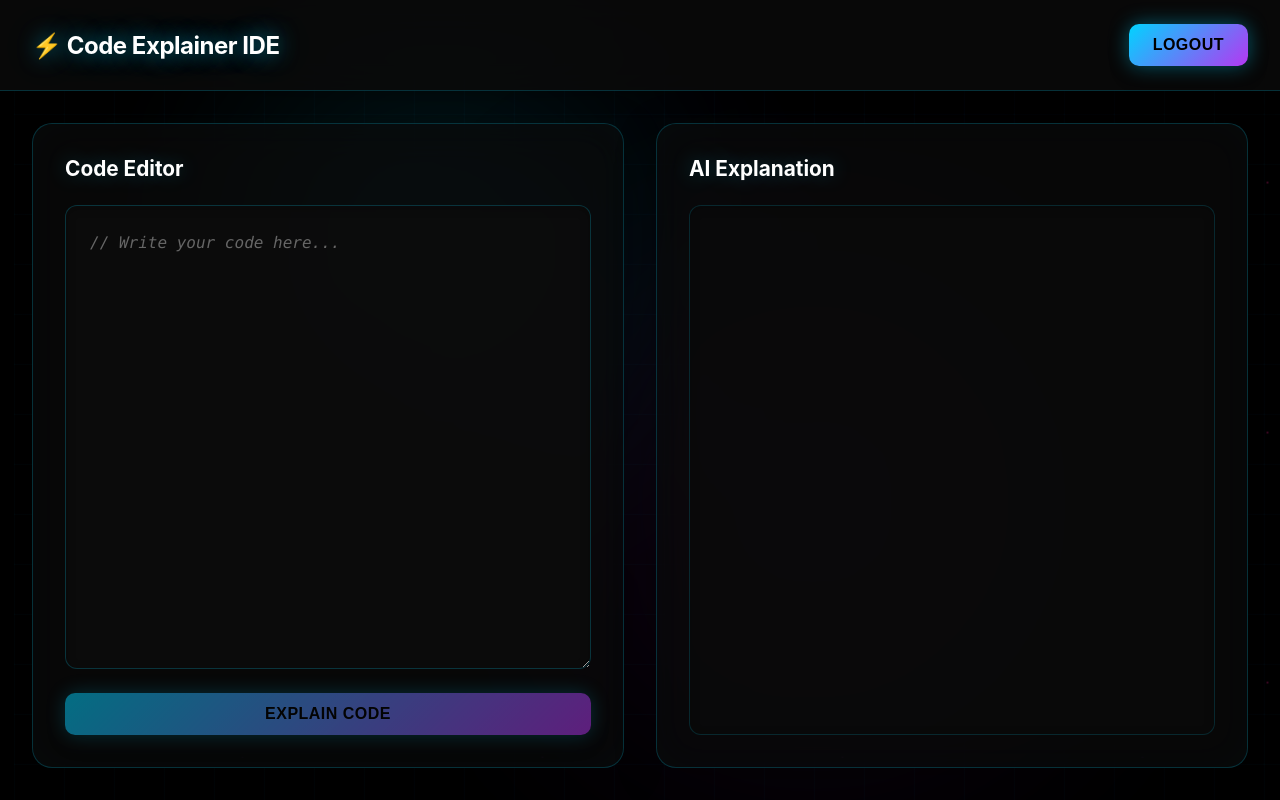
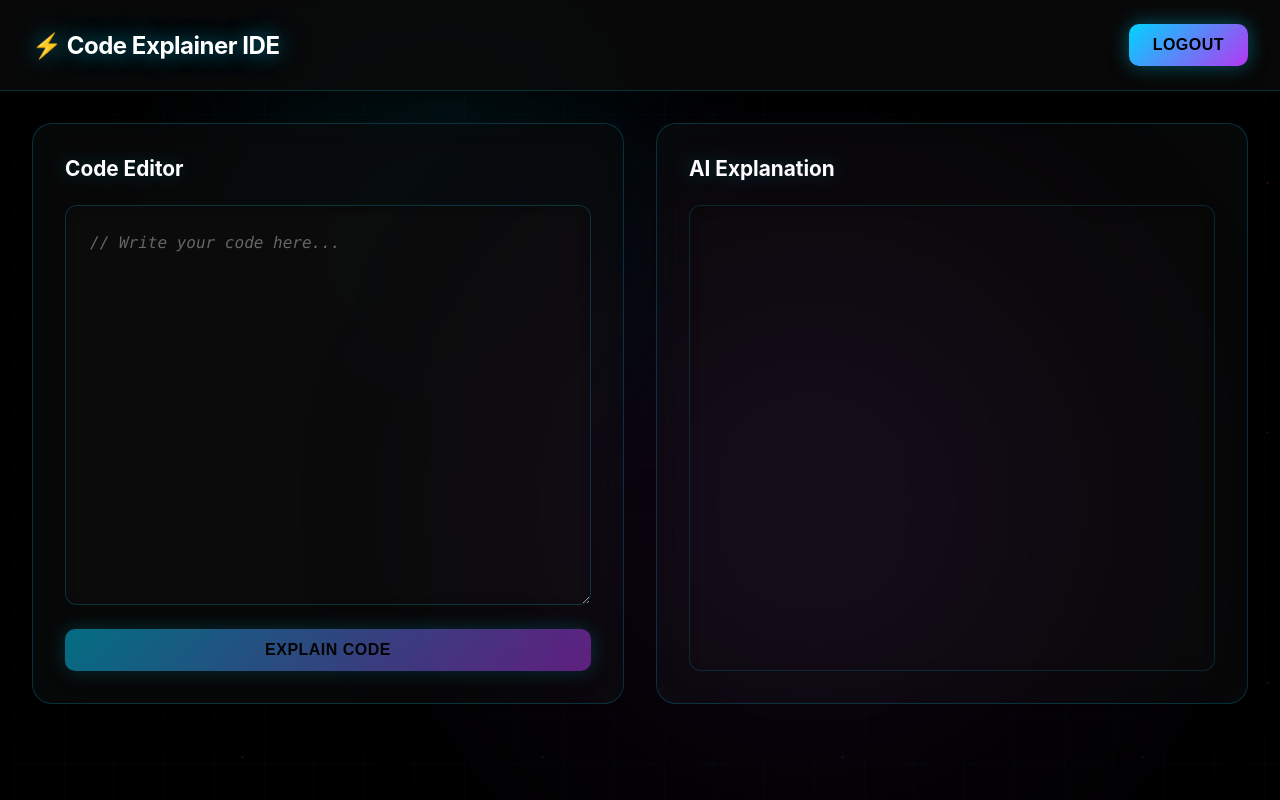
Before and after one commit to yadavrajneesh481/codedecoder, a React (Vite) app in the folder client/: page /codeexplainer in a window 1280 px wide. Built offline with nearby package versions, Linux system fonts and the light colour scheme; sample sign-in values are in the browser's storage.

Commit message:
Update CodeExplainer.css

```diff
--- a/client/src/pages/CodeExplainer.css
+++ b/client/src/pages/CodeExplainer.css
@@ -636,32 +636,25 @@ body::after {
   outline: 2px solid var(--neon-blue);
   outline-offset: 3px;
 }
+html, body {
+  height: 100%;
+}
 
-/* Ensure page can scroll */
 body {
+  overflow-y: auto;
   overflow-x: hidden;
+  -webkit-overflow-scrolling: touch;
+}
+
+.wrapper {
+  min-height: 100%;
+  overflow: visible;
+}
+
+.code-input {
+  overflow: auto;
+}
+
+.explanation-output {
   overflow-y: auto;
 }
-
-/* Allow wrapper to scroll */
-.wrapper {
-  min-height: 100vh;
-  overflow-y: auto;
-}
-
-/* Force interactive layers above animations */
-.input-card,
-.output-card,
-.editor-wrapper,
-.code-input,
-.btn {
-  position: relative;
-  z-index: 5;
-}
-
-/* Absolute guarantee */
-.code-input,
-.explanation-output {
-  pointer-events: auto;
-  z-index: 10;
-}
```
